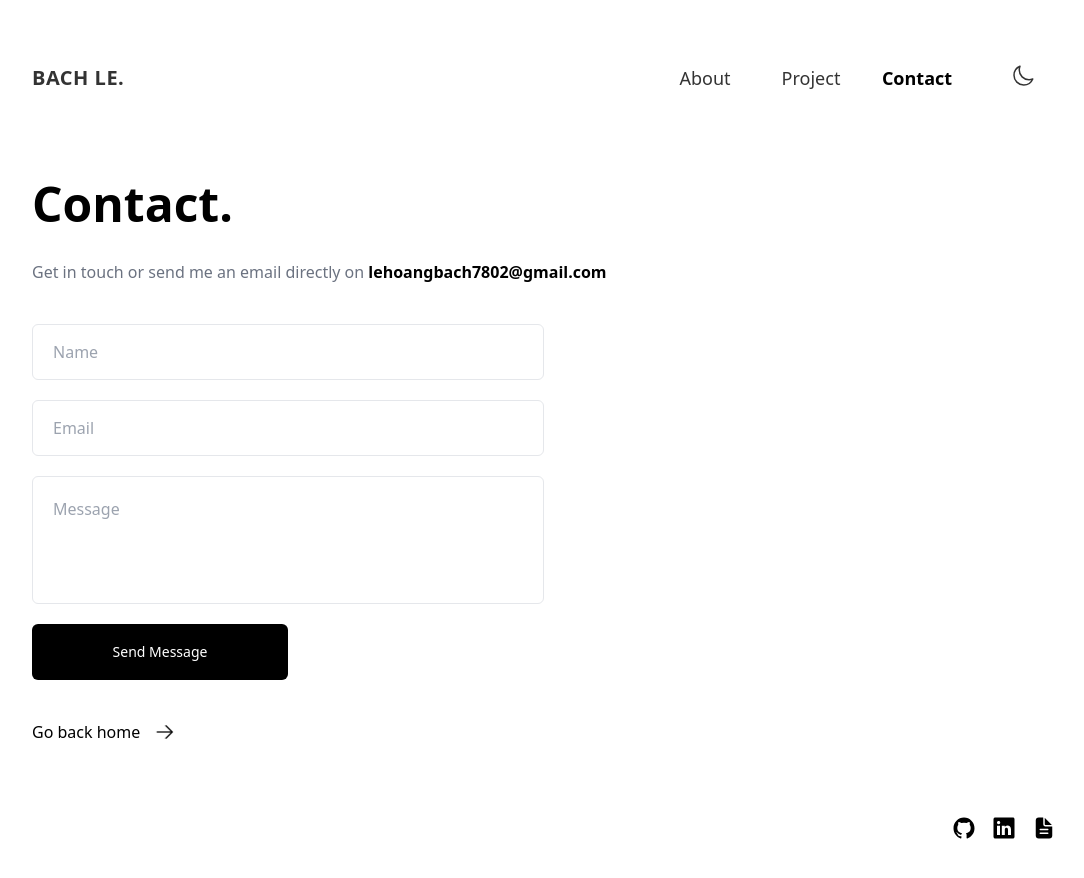
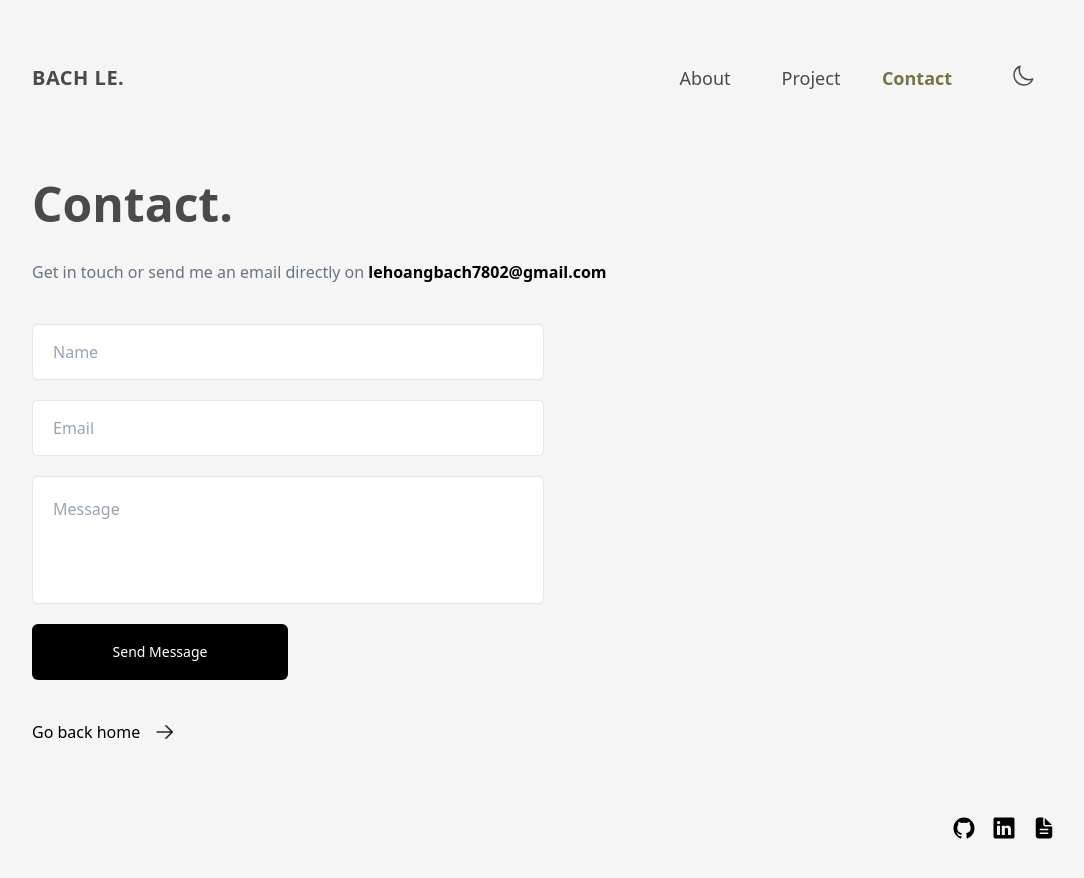
Before and after one commit to bachdumpling/personal-portfolio-v2, a Next.js app: page /contact in a window 1280 px wide. Shown: the top 878 px of the page, without its empty margins (96-1180 px from the left). Built offline with nearby package versions, Linux system fonts and the light colour scheme.

Commit message:
Add some dark theme functionality

```diff
--- a/lib/themeContext.js
+++ b/lib/themeContext.js
@@ -1,4 +1,4 @@
-import React, { createContext, useState, useContext } from "react";
+import React, { createContext, useState, useContext, useEffect } from "react";
 
 const ThemeContext = createContext();
 
@@ -7,6 +7,16 @@ export const useTheme = () => useContext(ThemeContext);
 export const ThemeProvider = ({ children }) => {
   const [theme, setTheme] = useState("light"); // default theme
 
+  useEffect(() => {
+    // Update the document's class to reflect the current theme
+    const root = window.document.documentElement;
+    if (theme === "dark") {
+      root.classList.add("dark");
+    } else {
+      root.classList.remove("dark");
+    }
+  }, [theme]);
+
   return (
     <ThemeContext.Provider value={{ theme, setTheme }}>
       {children}
--- a/src/pages/_app.js
+++ b/src/pages/_app.js
@@ -9,7 +9,7 @@ import { ThemeProvider, useTheme } from "../../lib/themeContext";
 const ThemedAppContainer = ({ children }) => {
   const { theme } = useTheme();
   const backgroundColor =
-    theme === "dark" ? "bg-dark-background" : "bg-light-background"; // Update these class names based on your Tailwind config
+    theme === "dark" ? "bg-dark-background" : "bg-light-background";
 
   return <div className={`${backgroundColor} min-h-screen`}>{children}</div>;
 };
--- a/src/pages/components/Footer.js
+++ b/src/pages/components/Footer.js
@@ -6,8 +6,7 @@ function Footer() {
   const { theme } = useTheme();
 
   const themeClasses =
-    theme === "dark" ? "bg-dark-background text-white" : "bg-white text-black";
-  const textColor = theme === "dark" ? "text-slate-200" : "text-slate-600";
+    theme === "dark" ? "bg-dark-background text-dark-text" : "bg-light-background text-light-text";
 
   return (
     <div
--- a/src/pages/components/Hero.js
+++ b/src/pages/components/Hero.js
@@ -24,8 +24,8 @@ function Hero({ projects }) {
       exit={{ opacity: 0 }}
       className={`w-full h-full ${
         theme === "dark"
-          ? "bg-dark-background text-white"
-          : "bg-white text-black"
+          ? "bg-dark-background text-dark-text"
+          : "bg-background text-text"
       }`}
     >
       {/* <div
@@ -37,9 +37,9 @@ function Hero({ projects }) {
     > */}
       <div className="pageLayout">
         <div className="flex">
-          <div className="bg-gray-900/5 bg-dark-foreground relative w-32 h-32 grid place-items-center rounded-full drop-shadow-md">
+          <div className="bg-light-secondary dark:bg-dark-secondary relative w-32 h-32 grid place-items-center rounded-full drop-shadow-md">
             <Image className="w-32 h-32" src={avatar} />
-            <div className="absolute w-10 h-10 right-2 grid place-items-center rounded-full bg-slate-50 drop-shadow-md bottom-0 translate-y-2">
+            <div className="absolute w-10 h-10 right-2 grid place-items-center rounded-full bg-dark-text drop-shadow-md bottom-0 translate-y-2">
               <p className="text-3xl">🤝</p>
             </div>
           </div>
@@ -49,13 +49,13 @@ function Hero({ projects }) {
           <div className="md:mt-14 md:mb-8 mt-10">
             <MainIntro />
           </div>
-          <p className="text-sm md:text-lg py-5 text-justify md:text-left text-slate-600">
+          <p className="text-sm md:text-lg py-5 text-justify md:text-left">
             I&apos;m a developer 📱, digital creator 📷, & curious optimist 🦦.
             Right now, I&apos;m probably exploring new hobbies, activities, and
             general knowledge; but I&apos;m always ready to collaborate with
             creatives and businesses.
           </p>
-          <p className="text-sm md:text-lg leading-4 md:leading-10 text-slate-600">
+          <p className="text-sm md:text-lg leading-4 md:leading-10 ">
             View my
             <Link href="/about">
               <span className={`heroBtn`}>About</span>,
@@ -86,7 +86,7 @@ function Hero({ projects }) {
 
         <Link href="/project">
           <div className="pt-4 md:pt-4 flex space-x-3 cursor-pointer">
-            <p className="text-slate-600 text-md hover:underline">
+            <p className="text-md hover:underline">
               See more projects
             </p>
             <div className="rotate-90 ">
--- a/src/pages/components/Nav.js
+++ b/src/pages/components/Nav.js
@@ -19,9 +19,8 @@ function Nav() {
   };
   const themeClasses =
     theme === "dark"
-      ? "bg-dark-background text-white"
-      : "bg-white text-black text-opacity-[80%]";
-  const textColor = theme === "dark" ? "text-slate-200" : "text-slate-600";
+      ? "bg-dark-background text-dark-text"
+      : "bg-light-background text-light-text";
 
   return (
     <div
@@ -43,7 +42,9 @@ function Nav() {
           {params === "/about" ? (
             <>
               <Link href="/about">
-                <p className="navBtn font-semibold text-black">About</p>
+                <p className="navBtn font-semibold text-light-accent dark:text-dark-accent">
+                  About
+                </p>
               </Link>
             </>
           ) : (
@@ -56,7 +57,9 @@ function Nav() {
         <div className="col-span-1">
           {params === "/project" ? (
             <Link href="/project">
-              <p className="navBtn font-semibold text-black">Project</p>
+              <p className="navBtn font-semibold text-light-accent dark:text-dark-accent">
+                Project
+              </p>
             </Link>
           ) : (
             <Link href="/project">
@@ -68,7 +71,9 @@ function Nav() {
         <div className="col-span-1">
           {params === "/contact" ? (
             <Link href="/contact">
-              <p className="navBtn font-semibold text-black">Contact</p>
+              <p className="navBtn font-semibold text-light-accent dark:text-dark-accent">
+                Contact
+              </p>
             </Link>
           ) : (
             <Link href="/contact">
--- a/src/styles/globals.css
+++ b/src/styles/globals.css
@@ -4,11 +4,11 @@
 
 @layer components {
   .navBtn {
-    @apply cursor-pointer hover:scale-125 hover:font-semibold transition-all duration-150 ease-out;
+    @apply cursor-pointer hover:scale-125 hover:font-semibold transition-all duration-150 ease-out text-light-text dark:text-dark-text;
   }
 
   .heroBtn {
-    @apply font-inconsolata ml-1 bg-gray-200 py-[5px] px-3 rounded-md hover:bg-indigo-700 hover:text-white text-gray-800 transition-all duration-500 cursor-pointer ease-out;
+    @apply font-inconsolata ml-1 bg-dark-secondary dark:bg-light-background py-[5px] px-3 rounded-md hover:bg-hover-light hover:text-light-accent dark:hover:bg-hover-dark dark:hover:text-dark-text dark:text-light-text text-dark-text transition-all duration-500 cursor-pointer ease-out;
   }
 
   .pageLayout {
@@ -16,7 +16,7 @@
   }
 
   .pageTitle {
-    @apply text-3xl md:text-5xl font-extrabold;
+    @apply text-3xl md:text-5xl font-extrabold text-light-text dark:text-dark-text;
   }
 
   .pageContent {
--- a/tailwind.config.js
+++ b/tailwind.config.js
@@ -17,17 +17,23 @@ module.exports = {
         inconsolata: ["Inconsolata", "ui-sans-serif", "system-ui"],
       },
       colors: {
-        primary: "#005f73",
-        secondary: "#0a9396",
-        background: "#fff",
-        foreground: "#3d405b",
-        accent: "#ca6702",
-        error: "#d62828",
-        dark: {
-          background: "#22223b",
-          foreground: "#edf2f4",
-          accent: "#f4a261",
-        },
+        // Light Mode Colors
+        "light-primary": "#c2d3b9", // Light sage green
+        "light-secondary": "#e7b585", // Burnt orange
+        "light-background": "#f5f5f5", // Off-white
+        "light-accent": "#75754a", // Dark olive green
+        "light-text": "#4a4a4a", // Dark gray
+        "light-link": "#85654a", // Terracotta
+        "hover-light": "#cdb4db", // Lavender
+
+        // Dark Mode Colors
+        "dark-primary": "#354a3d", // Dark olive green
+        "dark-secondary": "#85654a", // Terracotta
+        "dark-background": "#1e272e", // Dark charcoal grey
+        "dark-accent": "#c2d3b9", // Light sage green
+        "dark-text": "#f0e9e9", // Off-white
+        "dark-link": "#e7b585", // Burnt orange
+        "hover-dark": "#f4a261", // Sandy orange
       },
     },
   },
```
